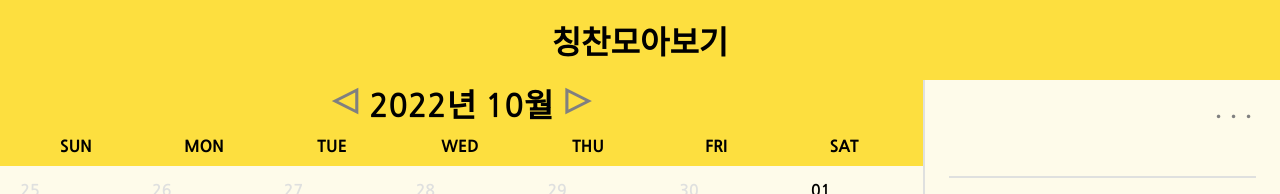
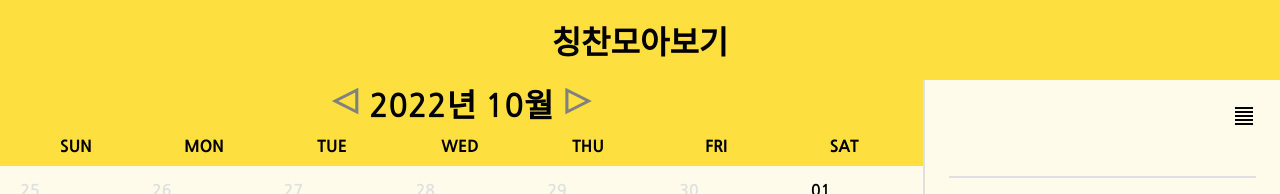
Before and after one commit to Woohyeok97/CCH, a React (Create React App) app in the folder front/: page /list in a window 1280 px wide. Shown: the top 194 px of the page. Built offline with nearby package versions, Linux system fonts and the light colour scheme; no server answers.

Commit message:
Material UI 재셋팅

```diff
--- a/front/package.json
+++ b/front/package.json
@@ -3,7 +3,11 @@
   "version": "0.1.0",
   "private": true,
   "dependencies": {
+    "@emotion/react": "^11.10.5",
+    "@emotion/styled": "^11.10.5",
     "@material-ui/icons": "^4.11.3",
+    "@mui/icons-material": "^5.10.16",
+    "@mui/material": "^5.10.17",
     "@reduxjs/toolkit": "^1.9.0",
     "@testing-library/jest-dom": "^5.14.1",
     "@testing-library/react": "^13.0.0",
--- a/front/src/component/list/calendar/calendarCell.jsx
+++ b/front/src/component/list/calendar/calendarCell.jsx
@@ -34,6 +34,7 @@
         align-items : center;
       }
     }
+
     > .today {
       position : relative;
       > .show-today::after {
--- a/front/src/component/list/detail/detailHeader.jsx
+++ b/front/src/component/list/detail/detailHeader.jsx
@@ -2,6 +2,7 @@
 import React from 'react'
 import styled from 'styled-components'
 import useSetDetail from '../../../hooks/list/useSetDetail'
+import FormatAlignJustifyIcon from '@mui/icons-material/FormatAlignJustify';
 
 
 const DetailHeaderStyled = styled.div`
@@ -28,7 +29,7 @@
   return (
     <DetailHeaderStyled>
       <h1>{ currentContent.date }</h1>
-      <span>•••</span>
+      <FormatAlignJustifyIcon/>
     </DetailHeaderStyled>
   )
 }
```
Also changed, not shown: 1 other file (tests, documents, lock files or other folders).
